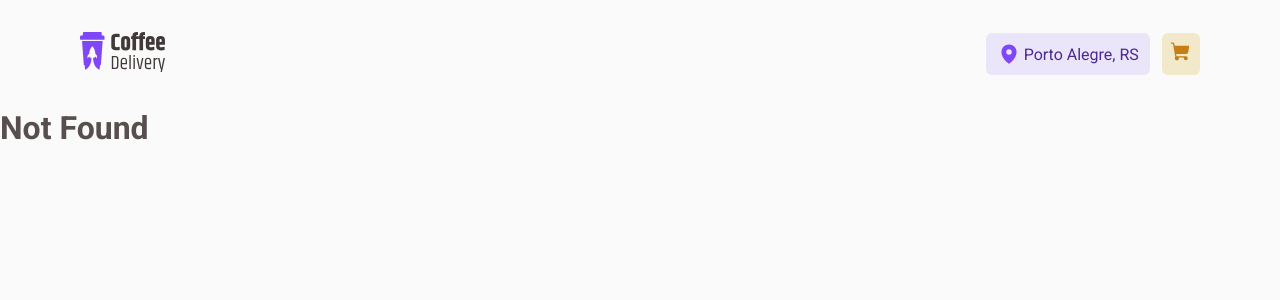
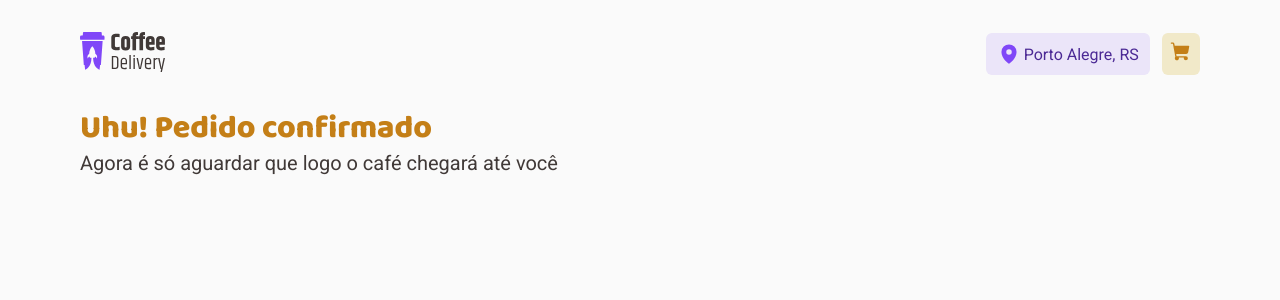
Before and after one commit to rnatu/coffee-delivery, a React (Vite) app: page /success in a window 1280 px wide. Before the commit this address had no page. Shown: the top 300 px of the page. Built offline with nearby package versions, Linux system fonts and the light colour scheme.

Commit message:
feat: add main title and paragraph on Success page

```diff
--- /dev/null
+++ b/src/pages/Success/index.tsx
@@ -0,0 +1,14 @@
+import { TitleText, RegularText } from '../../components/Typography';
+import { SuccessContainer } from './styles';
+
+export function Success() {
+  return (
+    <SuccessContainer>
+      <TitleText size="l">Uhu! Pedido confirmado</TitleText>
+      <RegularText size="l" color="subtitle">
+        Agora é só aguardar que logo o café chegará até você
+      </RegularText>
+      <div></div>
+    </SuccessContainer>
+  );
+}
--- /dev/null
+++ b/src/pages/Success/styles.ts
@@ -0,0 +1,10 @@
+import styled from 'styled-components';
+
+export const SuccessContainer = styled.div`
+  max-width: 70rem;
+  margin: 0 auto;
+
+  > h1 {
+    color: ${({ theme }) => theme.colors['brand-yellow-dark']};
+  }
+`;
--- a/src/router.tsx
+++ b/src/router.tsx
@@ -3,13 +3,15 @@ import { DefaultLayout } from './layouts/DefaultLayout';
 import { Checkout } from './pages/Checkout';
 import { Home } from './pages/Home';
 import { NotFound } from './pages/NotFound';
+import { Success } from './pages/Success';
 
 export function Router() {
   return (
     <Routes>
       <Route path="/" element={<DefaultLayout />}>
         <Route path="/" element={<Home />} />
-        <Route path="Checkout" element={<Checkout />} />
+        <Route path="checkout" element={<Checkout />} />
+        <Route path="success" element={<Success />} />
         <Route path="*" element={<NotFound />} />
       </Route>
     </Routes>
```
